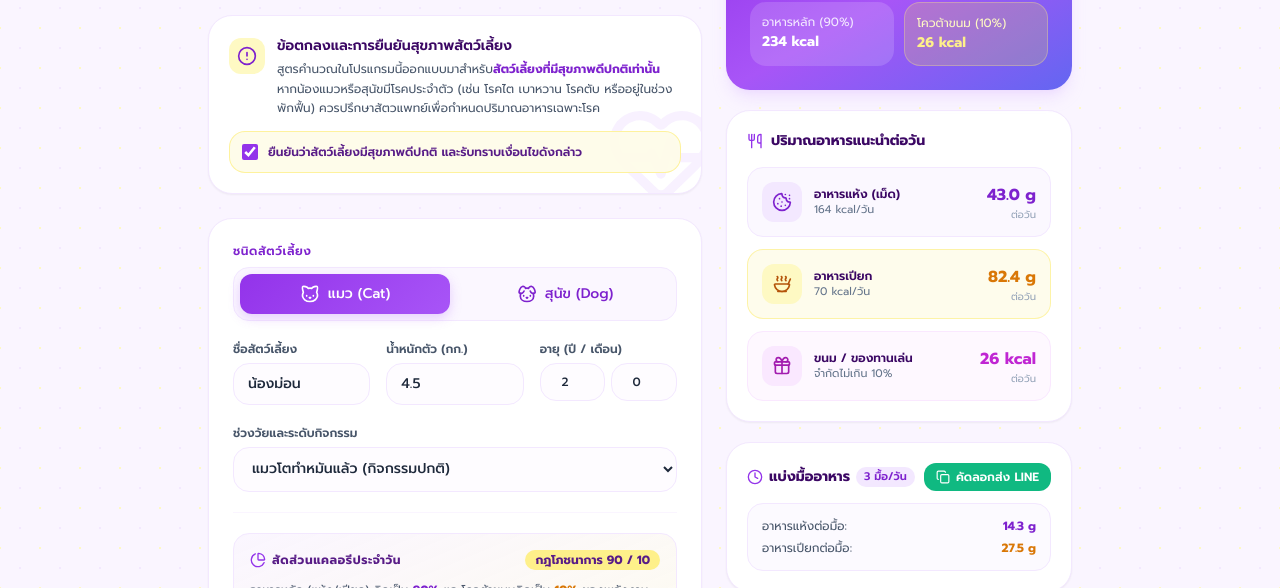
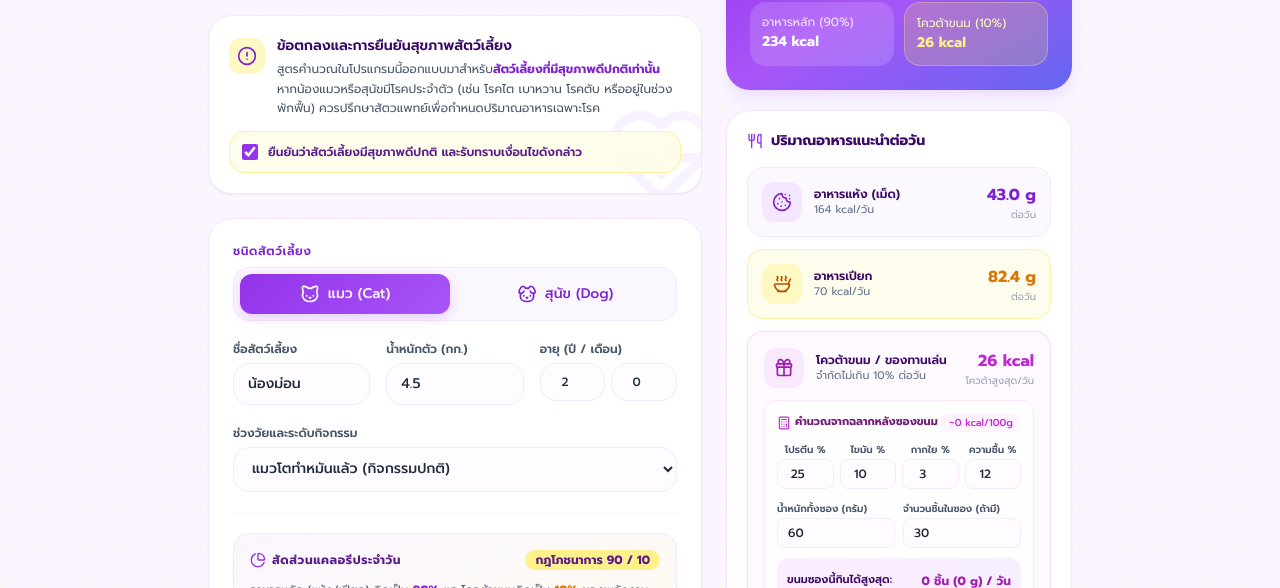
Before and after one commit to 8f2mynz67d-hub/Pawtion, a plain HTML site: page index.html in a window 1280 px wide. Both pictures are taken after a click on the label 455 px from the left and 363 px from the top of the page. Shown: the part 212-800 px from the top of the page. Drawn offline with nearby package versions, Linux system fonts and the light colour scheme.

Commit message:
Update index.html

```diff
--- a/index.html
+++ b/index.html
@@ -196,7 +196,7 @@
       <!-- Result Card -->
       <div id="resultCard" class="hidden space-y-5">
 
-        <!-- Total Energy Banner (Removed RER badge) -->
+        <!-- Total Energy Banner -->
         <div class="bg-gradient-to-br from-purple-600 via-purple-500 to-indigo-500 text-white p-6 rounded-3xl shadow-lg shadow-purple-200/70 space-y-4 relative overflow-hidden">
           <div>
             <p class="text-xs font-medium text-purple-100 uppercase tracking-wider">แคลอรีรวมต่อวันของ <span id="resPetName" class="text-yellow-200 font-bold">น้องม่อน</span></p>
@@ -257,20 +257,74 @@
               </div>
             </div>
 
-            <!-- Treats Portion -->
-            <div class="flex items-center justify-between p-3.5 bg-fuchsia-50/60 rounded-2xl border border-fuchsia-100">
+            <!-- Treats Portion & Proximate Analysis Calculator -->
+            <div class="p-4 bg-fuchsia-50/60 rounded-2xl border border-fuchsia-200/80 space-y-3">
+              <div class="flex items-center justify-between">
                 <div class="flex items-center gap-3">
                   <div class="p-2.5 bg-fuchsia-100 text-fuchsia-700 rounded-xl">
                     <i data-lucide="gift" class="w-5 h-5"></i>
                   </div>
                   <div>
-                  <p class="font-semibold text-xs text-purple-950">ขนม / ของทานเล่น</p>
-                  <p class="text-[11px] text-slate-500">จำกัดไม่เกิน 10%</p>
+                    <p class="font-semibold text-xs text-purple-950">โควต้าขนม / ของทานเล่น</p>
+                    <p class="text-[11px] text-slate-500">จำกัดไม่เกิน 10% ต่อวัน</p>
                   </div>
                 </div>
                 <div class="text-right">
                   <span class="text-base font-extrabold text-fuchsia-600"><span id="resTreatMaxCal">0</span> kcal</span>
-                <p class="text-[10px] text-slate-400">ต่อวัน</p>
+                  <p class="text-[10px] text-slate-400">โควต้าสูงสุด/วัน</p>
+                </div>
+              </div>
+
+              <!-- Proximate Analysis Inputs -->
+              <div class="bg-white/90 p-3 rounded-xl border border-fuchsia-100 space-y-2.5">
+                <div class="flex items-center justify-between">
+                  <span class="text-[11px] font-bold text-fuchsia-900 flex items-center gap-1">
+                    <i data-lucide="calculator" class="w-3.5 h-3.5 text-fuchsia-600"></i> คำนวณจากฉลากหลังซองขนม
+                  </span>
+                  <span class="text-[10px] text-fuchsia-600 font-medium bg-fuchsia-50 px-2 py-0.5 rounded-full">
+                    ~<span id="treatCalPer100g">0</span> kcal/100g
+                  </span>
+                </div>
+
+                <!-- 4 Proximate Nutrients (%) -->
+                <div class="grid grid-cols-4 gap-1.5">
+                  <div>
+                    <label class="block text-[10px] font-semibold text-slate-600 mb-0.5 text-center">โปรตีน %</label>
+                    <input type="number" id="treatProtein" value="25" step="0.1" min="0" max="100" class="w-full px-1.5 py-1.5 rounded-lg border border-fuchsia-100 bg-fuchsia-50/30 focus:bg-white focus:border-fuchsia-400 outline-none text-xs font-medium text-center" oninput="calculatePortion()">
+                  </div>
+                  <div>
+                    <label class="block text-[10px] font-semibold text-slate-600 mb-0.5 text-center">ไขมัน %</label>
+                    <input type="number" id="treatFat" value="10" step="0.1" min="0" max="100" class="w-full px-1.5 py-1.5 rounded-lg border border-fuchsia-100 bg-fuchsia-50/30 focus:bg-white focus:border-fuchsia-400 outline-none text-xs font-medium text-center" oninput="calculatePortion()">
+                  </div>
+                  <div>
+                    <label class="block text-[10px] font-semibold text-slate-600 mb-0.5 text-center">กากใย %</label>
+                    <input type="number" id="treatFiber" value="3" step="0.1" min="0" max="100" class="w-full px-1.5 py-1.5 rounded-lg border border-fuchsia-100 bg-fuchsia-50/30 focus:bg-white focus:border-fuchsia-400 outline-none text-xs font-medium text-center" oninput="calculatePortion()">
+                  </div>
+                  <div>
+                    <label class="block text-[10px] font-semibold text-slate-600 mb-0.5 text-center">ความชื้น %</label>
+                    <input type="number" id="treatMoisture" value="12" step="0.1" min="0" max="100" class="w-full px-1.5 py-1.5 rounded-lg border border-fuchsia-100 bg-fuchsia-50/30 focus:bg-white focus:border-fuchsia-400 outline-none text-xs font-medium text-center" oninput="calculatePortion()">
+                  </div>
+                </div>
+
+                <!-- Bag Weight & Piece Count -->
+                <div class="grid grid-cols-2 gap-2 pt-0.5">
+                  <div>
+                    <label class="block text-[10px] font-semibold text-slate-600 mb-0.5">น้ำหนักทั้งซอง (กรัม)</label>
+                    <input type="number" id="treatBagWeight" value="60" step="1" min="1" placeholder="เช่น 60" class="w-full px-2.5 py-1.5 rounded-lg border border-fuchsia-100 bg-fuchsia-50/30 focus:bg-white focus:border-fuchsia-400 outline-none text-xs font-medium" oninput="calculatePortion()">
+                  </div>
+                  <div>
+                    <label class="block text-[10px] font-semibold text-slate-600 mb-0.5">จำนวนชิ้นในซอง (ถ้ามี)</label>
+                    <input type="number" id="treatBagPieces" value="30" step="1" min="0" placeholder="เช่น 30 หรือเว้นว่าง" class="w-full px-2.5 py-1.5 rounded-lg border border-fuchsia-100 bg-fuchsia-50/30 focus:bg-white focus:border-fuchsia-400 outline-none text-xs font-medium" oninput="calculatePortion()">
+                  </div>
+                </div>
+
+                <!-- Treat Allowance Output -->
+                <div class="p-2.5 bg-gradient-to-r from-fuchsia-100/80 to-purple-100/70 rounded-xl flex items-center justify-between gap-2">
+                  <span class="text-[11px] font-semibold text-purple-950">ขนมซองนี้กินได้สูงสุด:</span>
+                  <div class="text-right">
+                    <span id="treatMaxAllowanceText" class="text-xs font-extrabold text-fuchsia-700">0 ชิ้น (0 g) / วัน</span>
+                  </div>
+                </div>
               </div>
             </div>
 
@@ -366,6 +420,6 @@
   </main>
 
   <!-- Main Application Script -->
-  <script src="app.js?v=2.3"></script>
+  <script src="app.js?v=3.0"></script>
 </body>
 </html>
```
Lines whose indentation alone changed are shown as unchanged.
